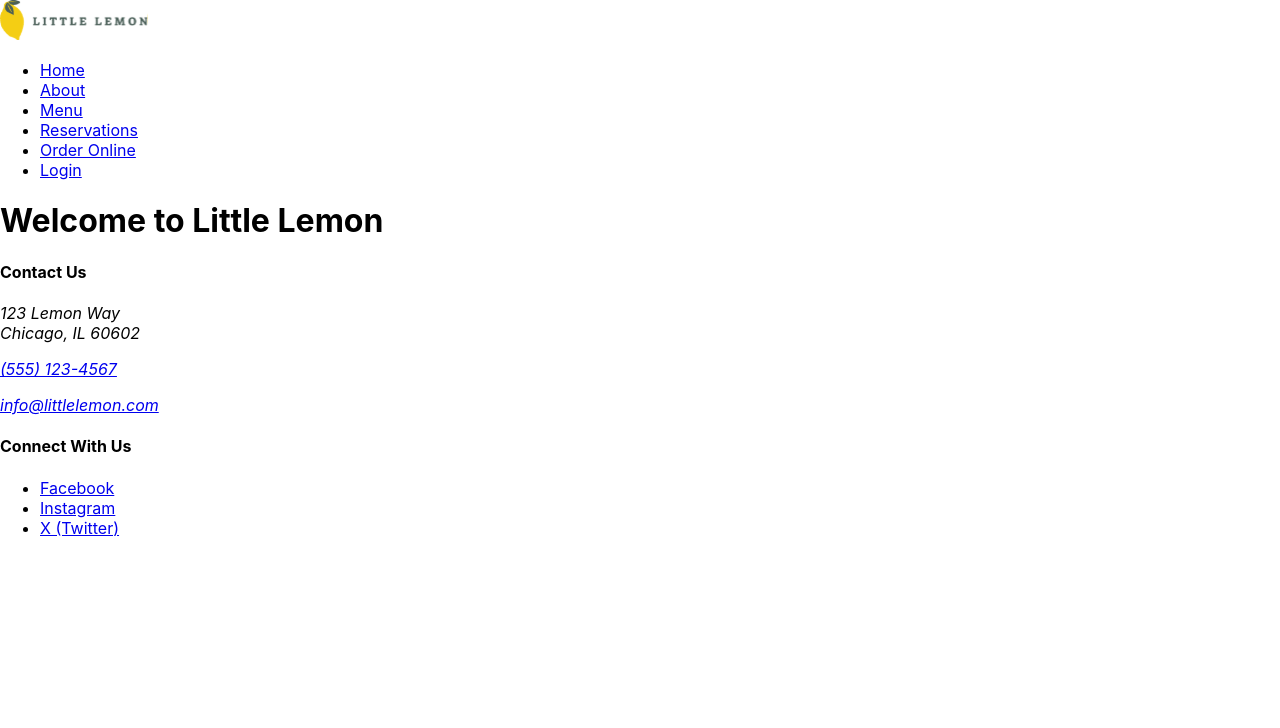
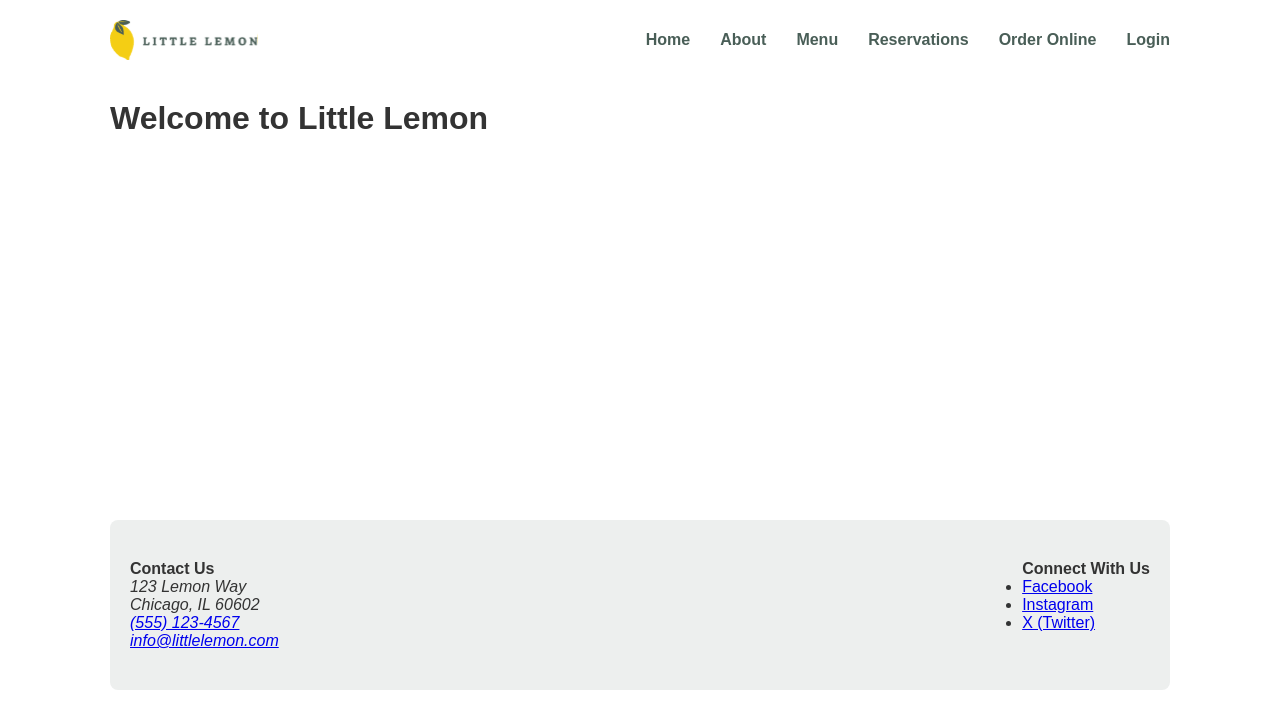
Before and after one commit to Ntando-Mo/my-app, a React (Create React App) app: page / in a window 1280 px wide. Shown: the top 728 px of the page. Built offline with nearby package versions, Linux system fonts and the light colour scheme.

Commit message:
added grid to css

```diff
--- a/src/App.css
+++ b/src/App.css
@@ -1,38 +1,86 @@
-.App {
+/* Global Reset */
+* {
+  box-sizing: border-box;
+  margin: 0;
+  padding: 0;
+}
+
+body {
+  font-family: Arial, sans-serif;
+  color: #333;
+}
+
+/* Macro Layout: CSS Grid (Mobile First) */
+#root {
+  display: grid;
+  grid-template-columns: repeat(12, 1fr);
+  gap: 20px;
+  max-width: 1100px;
+  margin: 0 auto;
+  padding: 0 20px;
+}
+
+header, nav, main, footer {
+  grid-column: 1 / span 12;
+}
+
+/* Micro Layout: Flexbox */
+header {
+  display: flex;
+  justify-content: center;
+  align-items: center;
+  padding: 20px 0;
+}
+
+nav ul {
+  display: flex;
+  flex-direction: column;
+  gap: 15px;
+  list-style: none;
   text-align: center;
 }
 
-.App-logo {
-  height: 40vmin;
-  pointer-events: none;
+nav a {
+  text-decoration: none;
+  color: #495e57;
+  font-weight: bold;
 }
 
-@media (prefers-reduced-motion: no-preference) {
-  .App-logo {
-    animation: App-logo-spin infinite 20s linear;
+main {
+  min-height: 50vh;
+}
+
+footer {
+  display: flex;
+  flex-direction: column;
+  gap: 30px;
+  background-color: #edefee;
+  padding: 40px 20px;
+  border-radius: 8px;
+}
+
+/* Responsive Design: Tablet and Desktop */
+@media (min-width: 768px) {
+
+  header {
+    grid-column: 1 / span 3;
+    justify-content: flex-start;
+  }
+
+  nav {
+    grid-column: 4 / span 9;
+    display: flex;
+    align-items: center;
+    justify-content: flex-end;
+  }
+
+  nav ul {
+    flex-direction: row;
+    gap: 30px;
+  }
+
+  footer {
+    flex-direction: row;
+    justify-content: space-between;
   }
 }
-
-.App-header {
-  background-color: #282c34;
-  min-height: 100vh;
-  display: flex;
-  flex-direction: column;
-  align-items: center;
-  justify-content: center;
-  font-size: calc(10px + 2vmin);
-  color: white;
-}
-
-.App-link {
-  color: #61dafb;
-}
-
-@keyframes App-logo-spin {
-  from {
-    transform: rotate(0deg);
-  }
-  to {
-    transform: rotate(360deg);
-  }
-}
```
